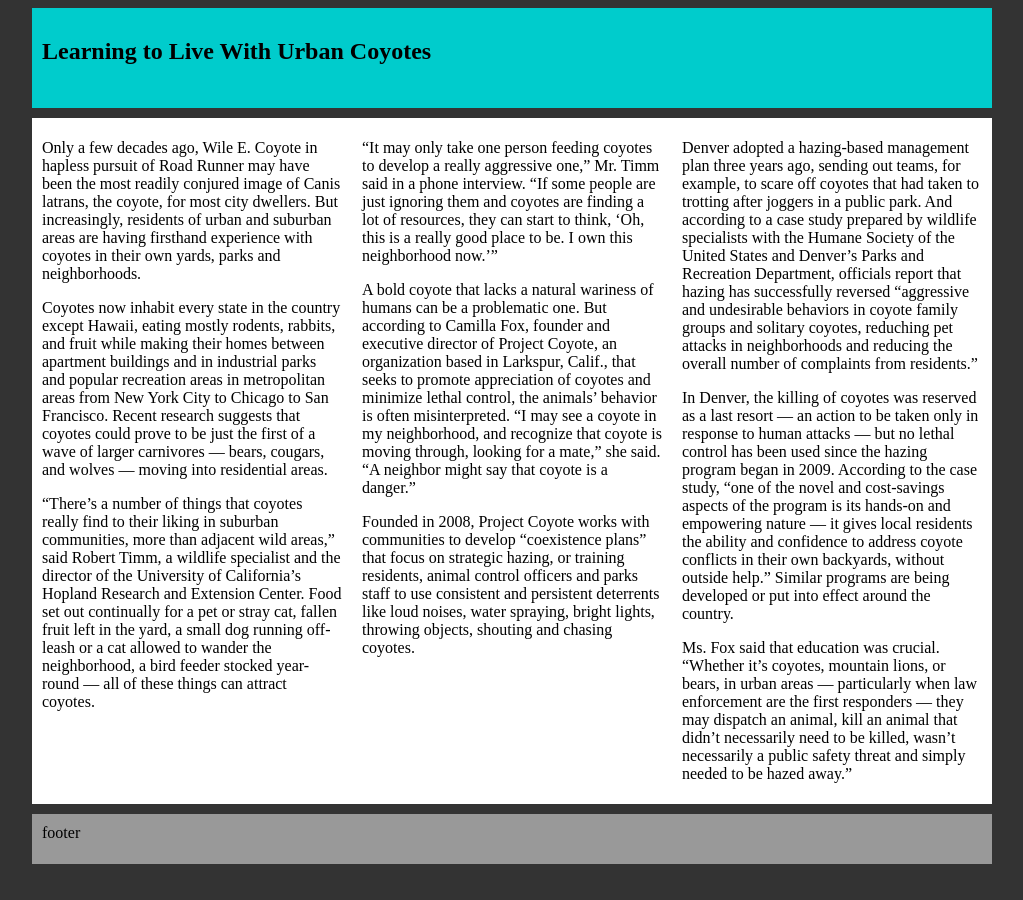
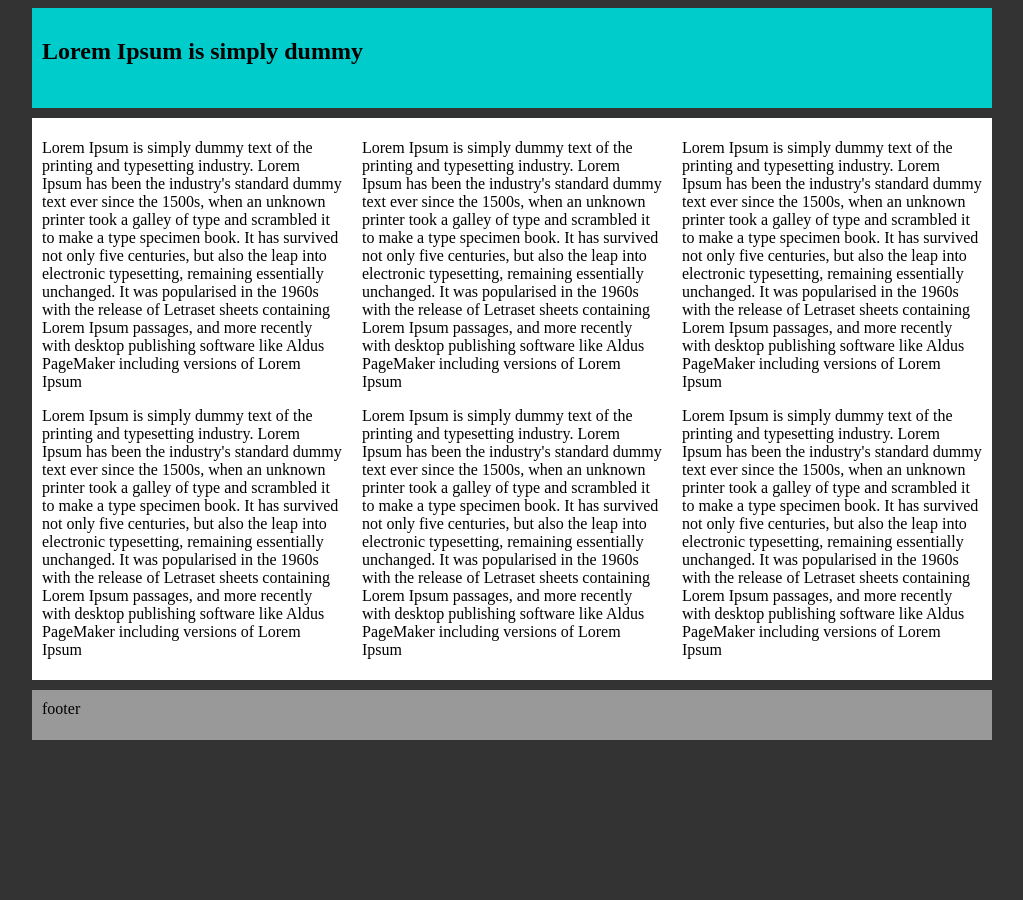
Before and after one commit to MarquisPierre/mmp200, a Jekyll site: the page floats/3-col.html, which Jekyll copies as it is, in a window 1280 px wide. Shown: the whole page, without its empty margins (128-1151 px from the left). Built offline with Jekyll 4.4.1, drawn with Linux system fonts in a browser that asks for light colours.

Commit message:
Update 3-col.html

```diff
--- a/floats/3-col.html
+++ b/floats/3-col.html
@@ -39,22 +39,18 @@
 <body>
 <div id="wrapper">
 	<article>
-  <header><h1>Learning to Live With Urban Coyotes</h1></header>
+  <header><h1>Lorem Ipsum is simply dummy</h1></header>
   <div id="content">
-    <div class="left-col"><p>Only a few decades ago, Wile E. Coyote in hapless pursuit of Road Runner may have been the most readily conjured image of Canis latrans, the coyote, for most city dwellers. But increasingly, residents of urban and suburban areas are having firsthand experience with coyotes in their own yards, parks and neighborhoods.</p>
-<p>Coyotes now inhabit every state in the country except Hawaii, eating mostly rodents, rabbits, and fruit while making their homes between apartment buildings and in industrial parks and popular recreation areas in metropolitan areas from New York City to Chicago to San Francisco. Recent research suggests that coyotes could prove to be just the first of a wave of larger carnivores — bears, cougars, and wolves — moving into residential areas.</p>
-<p>“There’s a number of things that coyotes really find to their liking in suburban communities, more than adjacent wild areas,” said Robert Timm, a wildlife specialist and the director of the University of California’s Hopland Research and Extension Center. Food set out continually for a pet or stray cat, fallen fruit left in the yard, a small dog running off-leash or a cat allowed to wander the neighborhood, a bird feeder stocked year-round — all of these things can attract coyotes.</p>
+    <div class="left-col"><p>Lorem Ipsum is simply dummy text of the printing and typesetting industry. Lorem Ipsum has been the industry's standard dummy text ever since the 1500s, when an unknown printer took a galley of type and scrambled it to make a type specimen book. It has survived not only five centuries, but also the leap into electronic typesetting, remaining essentially unchanged. It was popularised in the 1960s with the release of Letraset sheets containing Lorem Ipsum passages, and more recently with desktop publishing software like Aldus PageMaker including versions of Lorem Ipsum</p>
+<p>Lorem Ipsum is simply dummy text of the printing and typesetting industry. Lorem Ipsum has been the industry's standard dummy text ever since the 1500s, when an unknown printer took a galley of type and scrambled it to make a type specimen book. It has survived not only five centuries, but also the leap into electronic typesetting, remaining essentially unchanged. It was popularised in the 1960s with the release of Letraset sheets containing Lorem Ipsum passages, and more recently with desktop publishing software like Aldus PageMaker including versions of Lorem Ipsum</p>
 </div>
-    <div class="center-col"><p>“It may only take one person feeding coyotes to develop a really aggressive one,” Mr. Timm said in a phone interview. “If some people are just ignoring them and coyotes are finding a lot of resources, they can start to think, ‘Oh, this is a really good place to be. I own this neighborhood now.’”</p>
+    <div class="center-col"><p>Lorem Ipsum is simply dummy text of the printing and typesetting industry. Lorem Ipsum has been the industry's standard dummy text ever since the 1500s, when an unknown printer took a galley of type and scrambled it to make a type specimen book. It has survived not only five centuries, but also the leap into electronic typesetting, remaining essentially unchanged. It was popularised in the 1960s with the release of Letraset sheets containing Lorem Ipsum passages, and more recently with desktop publishing software like Aldus PageMaker including versions of Lorem Ipsum</p>
 <p>
-A bold coyote that lacks a natural wariness of humans can be a problematic one. But according to Camilla Fox, founder and executive director of Project Coyote, an organization based in Larkspur, Calif., that seeks to promote appreciation of coyotes and minimize lethal control, the animals’ behavior is often misinterpreted. “I may see a coyote in my neighborhood, and recognize that coyote is moving through, looking for a mate,” she said. “A neighbor might say that coyote is a danger.”
-</p><p>
-Founded in 2008, Project Coyote works with communities to develop “coexistence plans” that focus on strategic hazing, or training residents, animal control officers and parks staff to use consistent and persistent deterrents like loud noises, water spraying, bright lights, throwing objects, shouting and chasing coyotes.</p></div>
-    <div class="right-col"><p>Denver adopted a hazing-based management plan three years ago, sending out teams, for example, to scare off coyotes that had taken to trotting after joggers in a public park. And according to a case study prepared by wildlife specialists with the Humane Society of the United States and Denver’s Parks and Recreation Department, officials report that hazing has successfully reversed “aggressive and undesirable behaviors in coyote family groups and solitary coyotes, reduching pet attacks in neighborhoods and reducing the overall number of complaints from residents.”</p>
+Lorem Ipsum is simply dummy text of the printing and typesetting industry. Lorem Ipsum has been the industry's standard dummy text ever since the 1500s, when an unknown printer took a galley of type and scrambled it to make a type specimen book. It has survived not only five centuries, but also the leap into electronic typesetting, remaining essentially unchanged. It was popularised in the 1960s with the release of Letraset sheets containing Lorem Ipsum passages, and more recently with desktop publishing software like Aldus PageMaker including versions of Lorem Ipsum</p></div>
+    <div class="right-col"><p>Lorem Ipsum is simply dummy text of the printing and typesetting industry. Lorem Ipsum has been the industry's standard dummy text ever since the 1500s, when an unknown printer took a galley of type and scrambled it to make a type specimen book. It has survived not only five centuries, but also the leap into electronic typesetting, remaining essentially unchanged. It was popularised in the 1960s with the release of Letraset sheets containing Lorem Ipsum passages, and more recently with desktop publishing software like Aldus PageMaker including versions of Lorem Ipsum</p>
 <p>
-In Denver, the killing of coyotes was reserved as a last resort — an action to be taken only in response to human attacks — but no lethal control has been used since the hazing program began in 2009. According to the case study, “one of the novel and cost-savings aspects of the program is its hands-on and empowering nature — it gives local residents the ability and confidence to address coyote conflicts in their own backyards, without outside help.” Similar programs are being developed or put into effect around the country.
-</p><p>
-Ms. Fox said that education was crucial. “Whether it’s coyotes, mountain lions, or bears, in urban areas — particularly when law enforcement are the first responders — they may dispatch an animal, kill an animal that didn’t necessarily need to be killed, wasn’t necessarily a public safety threat and simply needed to be hazed away.”</p></div>
+Lorem Ipsum is simply dummy text of the printing and typesetting industry. Lorem Ipsum has been the industry's standard dummy text ever since the 1500s, when an unknown printer took a galley of type and scrambled it to make a type specimen book. It has survived not only five centuries, but also the leap into electronic typesetting, remaining essentially unchanged. It was popularised in the 1960s with the release of Letraset sheets containing Lorem Ipsum passages, and more recently with desktop publishing software like Aldus PageMaker including versions of Lorem Ipsum
+</p></div>
 
     <!-- closing the content div -->
   </div>
```
